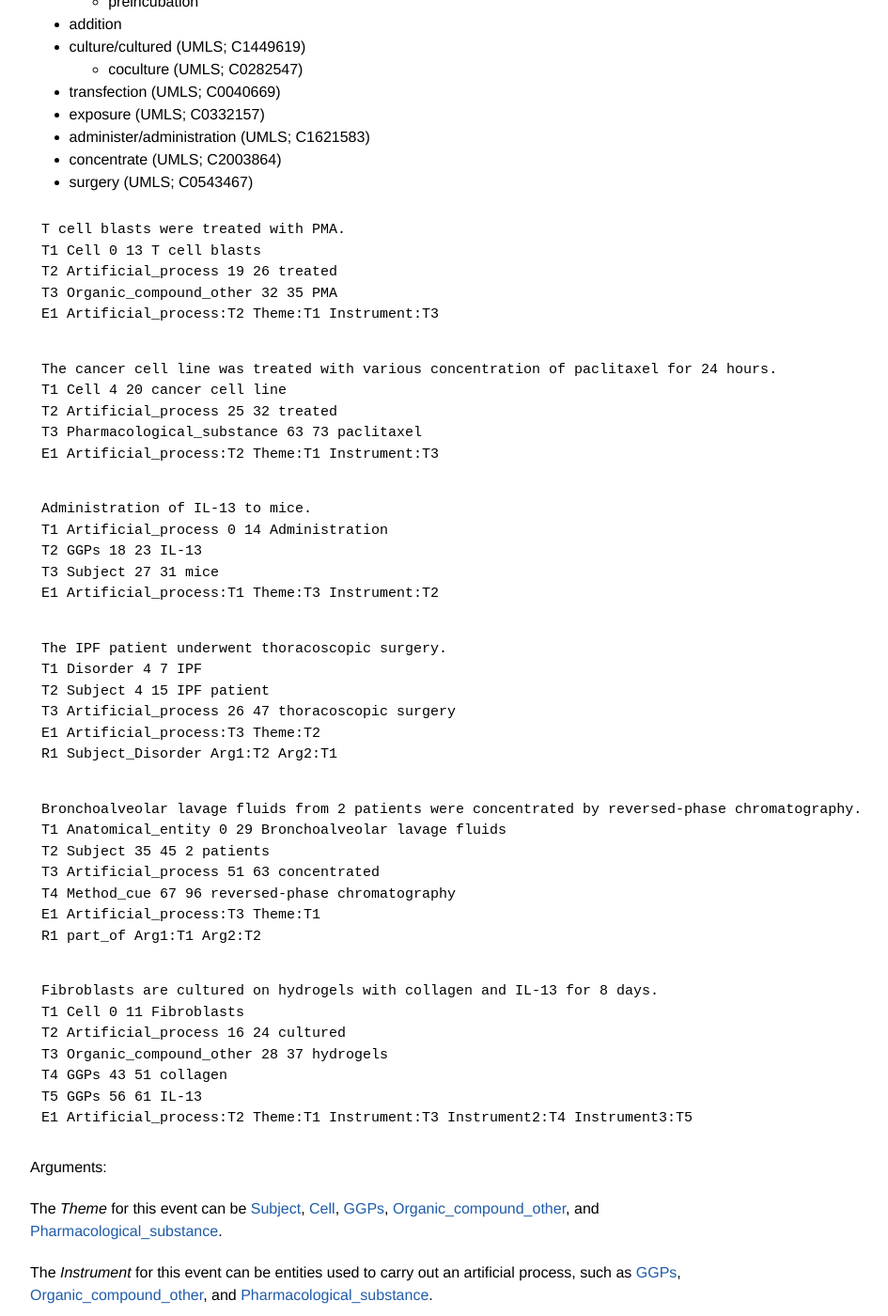
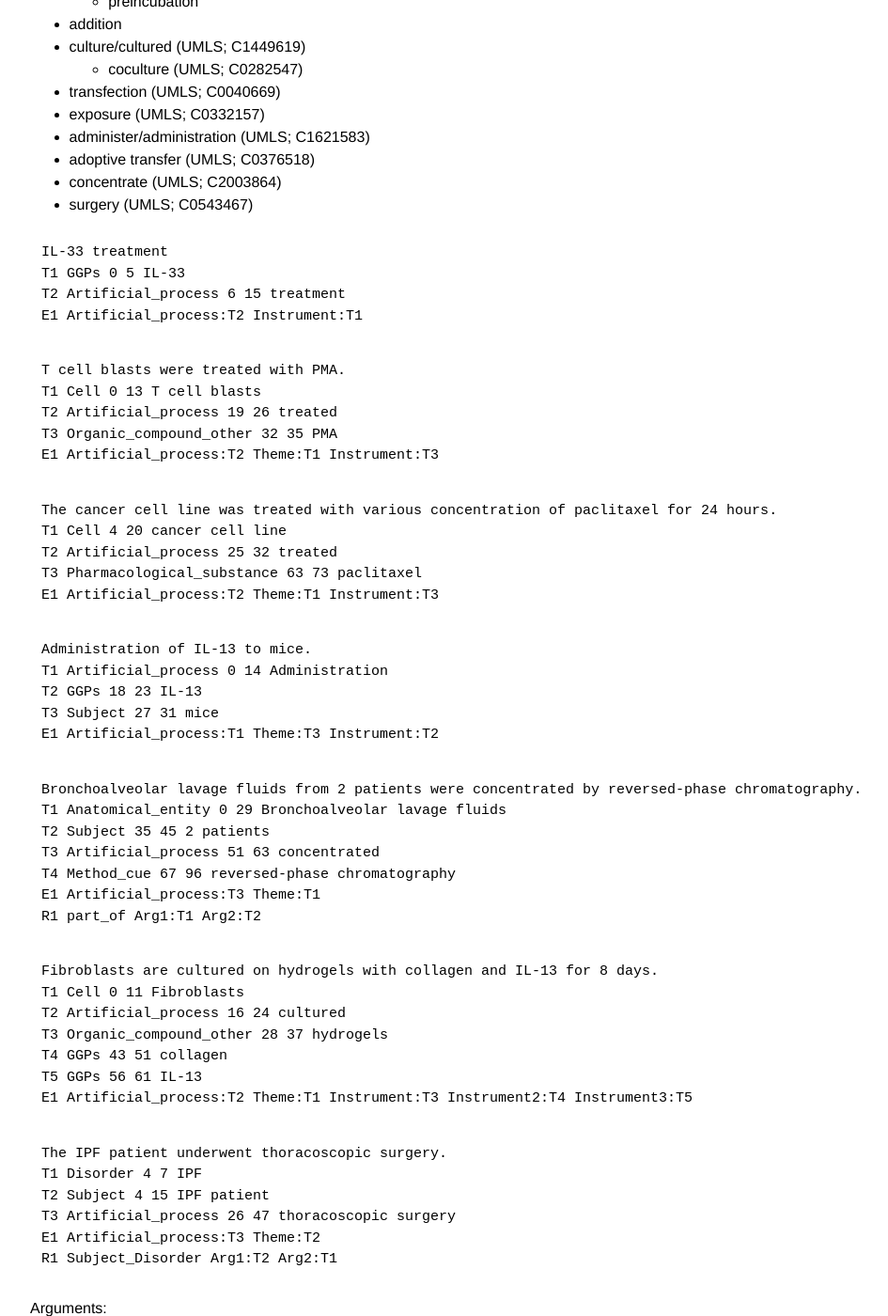
Before and after one commit to ezcatdb/molbiol_lung_corpus-guidelines, a Jekyll site: the page built from _event/Artificial_process.md, in a window 1280 px wide and 1400 px high, scrolled down 466 px. Shown: the whole window at 94% size, without its empty margins (208-1153 px from the left). Built offline with Jekyll 4.4.1, drawn with Linux system fonts in a browser that asks for light colours.

Commit message:
New trigger & sample sentence included in _event/Artificial_process.md

```diff
--- a/_event/Artificial_process.md
+++ b/_event/Artificial_process.md
@@ -21,9 +21,16 @@ The following words/phrases can be triggers for this event:
 - transfection (UMLS; C0040669)
 - exposure (UMLS; C0332157)
 - administer/administration (UMLS; C1621583)
+- adoptive transfer (UMLS; C0376518)
 - concentrate (UMLS; C2003864)
 - surgery (UMLS; C0543467)
 
+~~~ ann
+IL-33 treatment
+T1 GGPs 0 5 IL-33
+T2 Artificial_process 6 15 treatment
+E1 Artificial_process:T2 Instrument:T1
+~~~
 ~~~ann
 T cell blasts were treated with PMA.
 T1 Cell 0 13 T cell blasts
@@ -46,14 +53,6 @@ T3 Subject 27 31 mice
 E1 Artificial_process:T1 Theme:T3 Instrument:T2
 ~~~
 ~~~ ann
-The IPF patient underwent thoracoscopic surgery.
-T1 Disorder 4 7 IPF
-T2 Subject 4 15 IPF patient
-T3 Artificial_process 26 47 thoracoscopic surgery
-E1 Artificial_process:T3 Theme:T2
-R1 Subject_Disorder Arg1:T2 Arg2:T1
-~~~
-~~~ ann
 Bronchoalveolar lavage fluids from 2 patients were concentrated by reversed-phase chromatography.
 T1 Anatomical_entity 0 29 Bronchoalveolar lavage fluids
 T2 Subject 35 45 2 patients
@@ -71,6 +70,14 @@ T4 GGPs 43 51 collagen
 T5 GGPs 56 61 IL-13
 E1 Artificial_process:T2 Theme:T1 Instrument:T3 Instrument2:T4 Instrument3:T5
 ~~~
+~~~ ann
+The IPF patient underwent thoracoscopic surgery.
+T1 Disorder 4 7 IPF
+T2 Subject 4 15 IPF patient
+T3 Artificial_process 26 47 thoracoscopic surgery
+E1 Artificial_process:T3 Theme:T2
+R1 Subject_Disorder Arg1:T2 Arg2:T1
+~~~
 
 Arguments:
 
```
